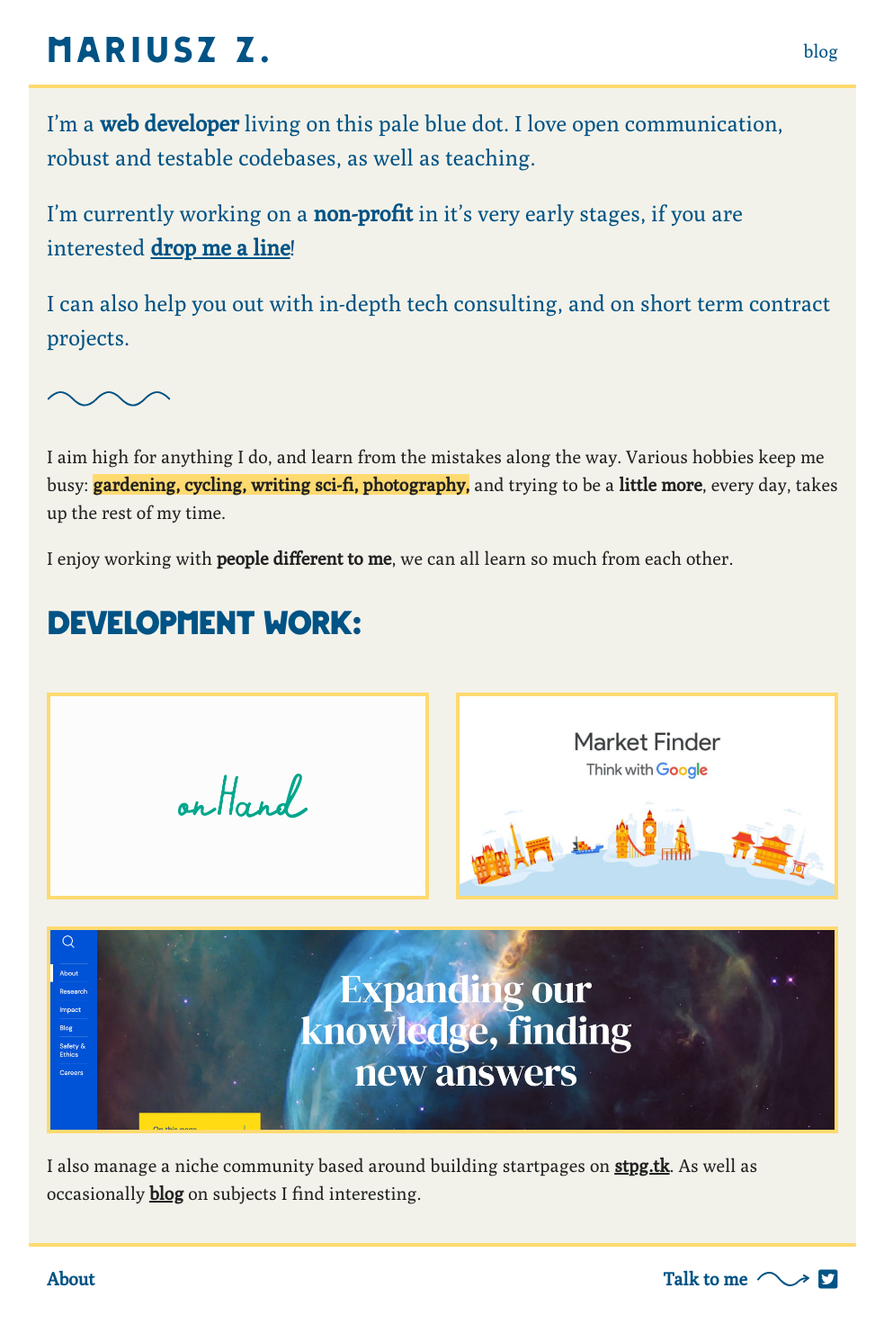
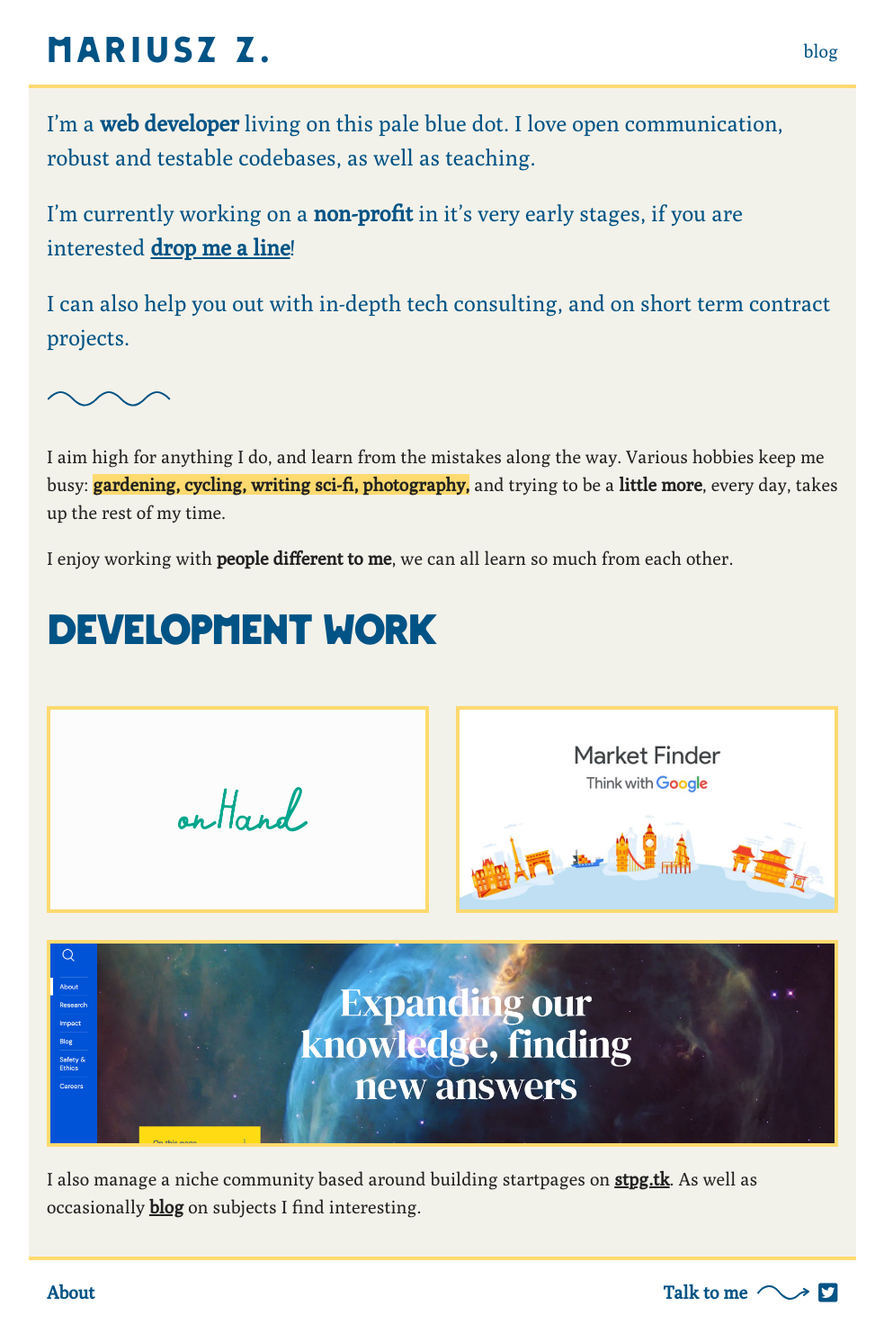
Before and after one commit to vallode/vallode.com, a Jekyll site: the page built from index.md, in a window 1280 px wide. Shown: the whole page at 90% size, without its empty margins (148-1131 px from the left). Built offline with Jekyll 4.4.1, drawn with Linux system fonts in a browser that asks for light colours; some of the changed lines change nothing that is shown.

Commit message:
Reformat and remove references to pseudonym

```diff
--- a/_config.yml
+++ b/_config.yml
@@ -1,10 +1,9 @@
 baseurl: ""
-url: "https://blog.vallode.com/"
+url: "https://mariuszz.com/"
 
-title: Vallode
-email: vallode@hotmail.co.uk
-twitter_username: vallode_
-gitlab_username:  vallode
+title: Mariusz Z
+email: mariusz+netlify@riseup.net
+twitter_username: pulvish
 
 # Build settings
 strict_front_matter: true
--- a/_includes/footer.html
+++ b/_includes/footer.html
@@ -10,8 +10,8 @@
       {% include images/arrow-right.svg %}
     </span>
 
-    <a title="Twitter - Vallode"
-       href="https://twitter.com/vallode_"
+    <a title="Twitter - Mariusz"
+       href="https://twitter.com/pulvish"
        target="_blank"
        rel="noreferrer noopener">
       {% include images/twitter.svg %}
--- a/_includes/head.html
+++ b/_includes/head.html
@@ -2,17 +2,17 @@
   <meta charset="utf-8">
   <meta name="viewport" content="width=device-width, initial-scale=1">
 
-  <meta name="author" content="Mariusz Zarzycki">
+  <meta name="author" content="Mariusz Z.">
   <meta name="description"
         content="Hey there, search engine! Read some stuff on this website!">
-  <meta content="Vallode" property="og:site_name">
+  <meta content="Mariusz Z" property="og:site_name">
   <meta content="Hey there, opengraph! Read some stuff on this website!"
         property="og:description">
 
   {% if page.title %}
     <meta content="{{ page.title }}" property="og:title">
   {% else %}
-    <meta content="Vallode" property="og:title">
+    <meta content="Mariusz Z" property="og:title">
   {% endif %}
 
   {% if page.layout == 'post' %}
@@ -28,8 +28,8 @@
   {% endif %}
 
   <meta name="twitter:card" content="summary_large_image">
-  <meta name="twitter:site" content="Vallode">
-  <meta name="twitter:creator" content="@Vallode_">
+  <meta name="twitter:site" content="Mariusz Z">
+  <meta name="twitter:creator" content="@pulvish">
   <meta name="twitter:title" content="Mariusz Zarzycki">
   <meta name="twitter:description"
         content="Hey there, twitter! Read some stuff on this website!">
--- a/_includes/portfolio.html
+++ b/_includes/portfolio.html
@@ -1,5 +1,5 @@
 <div class="portfolio">
-  <h3>Development work: </h3>
+  <h2>Development work</h2>
 
   <ul>
     <li>
```
Also changed, not shown: README.md.
